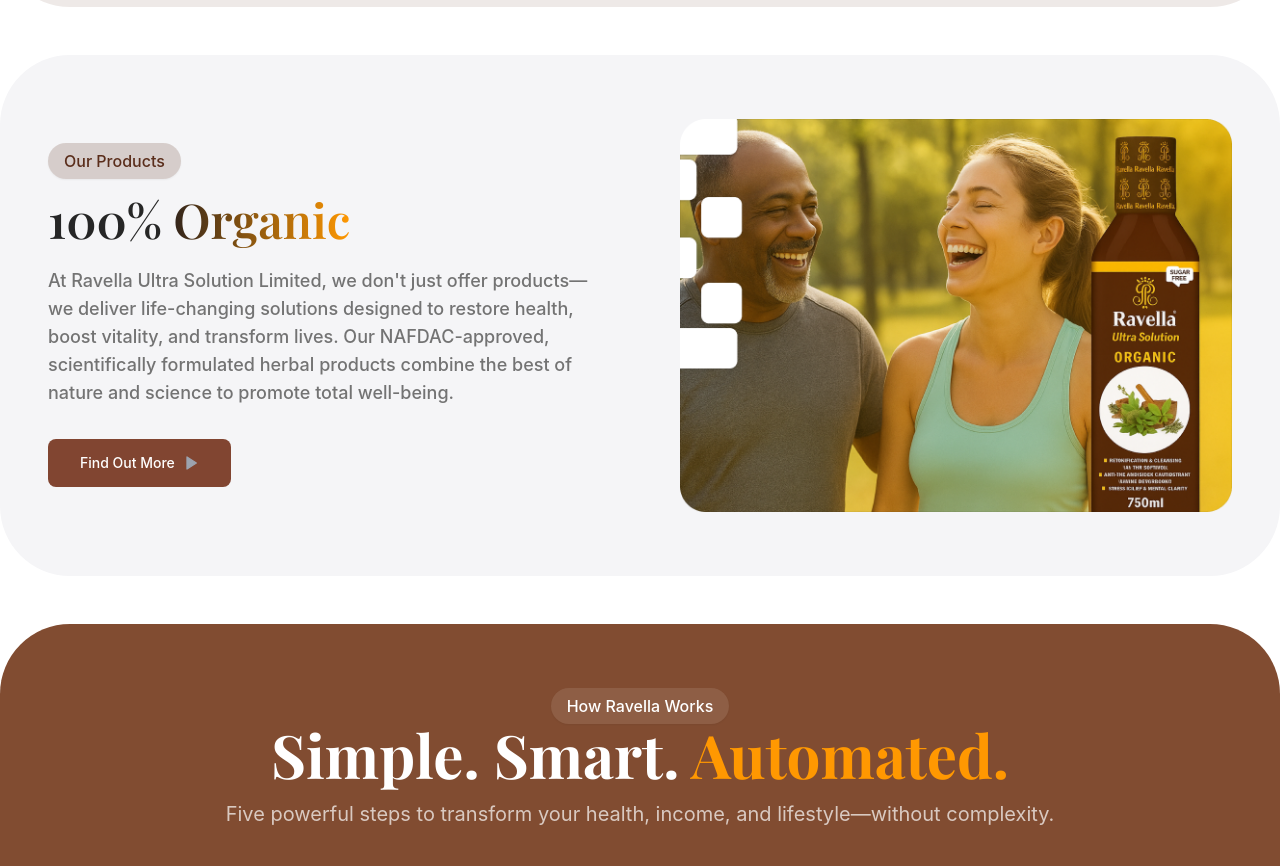
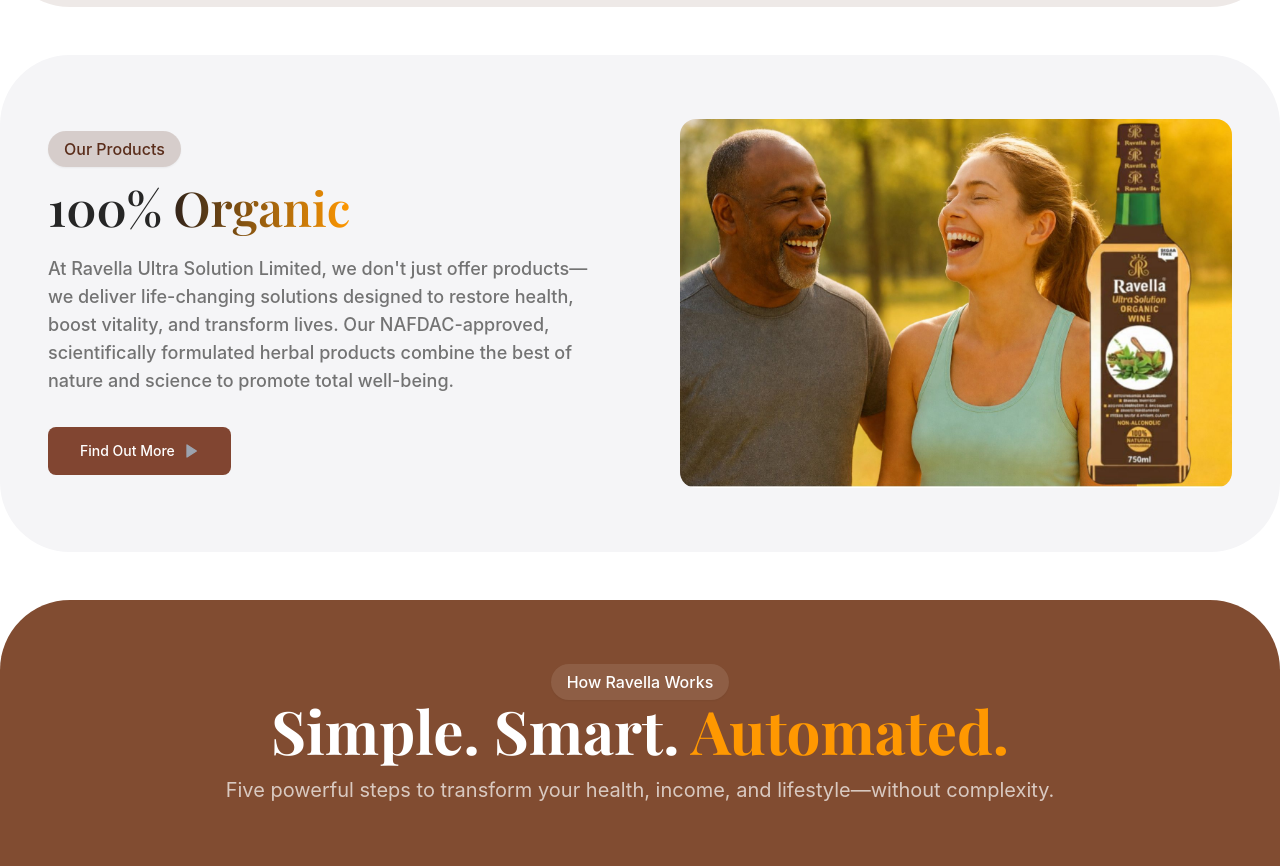
Before and after one commit to Michael-August/Ravella-landing-page, a Next.js app: page / in a window 1280 px wide. Shown: the part 5043-5909 px from the top of the page. Built offline with nearby package versions, Linux system fonts and the light colour scheme; a web font is replaced by a local one.

Commit message:
Updated image

```diff
--- a/app/components/OurProducts.tsx
+++ b/app/components/OurProducts.tsx
@@ -7,7 +7,6 @@
 		<section className="py-8 sm:py-10 lg:py-16 px-4 sm:px-6 lg:px-12 bg-[#F5F5F7] rounded-[40px] sm:rounded-[50px] lg:rounded-[70px] mt-6 sm:mt-8 lg:mt-12">
 			<div className="">
 				<div className="grid lg:grid-cols-2 gap-8 sm:gap-10 lg:gap-16 xl:gap-20 items-center">
-
 					{/* Left Content */}
 					<div>
 						{/* Badge */}
@@ -27,7 +26,10 @@
                 mb-4 sm:mb-6
               "
 						>
-              100% <span className="text-transparent bg-clip-text bg-gradient-to-r from-[#32241B] to-[#FF9801]">Organic</span>
+							100%{" "}
+							<span className="text-transparent bg-clip-text bg-gradient-to-r from-[#32241B] to-[#FF9801]">
+								Organic
+							</span>
 						</h2>
 
 						{/* Description */}
@@ -41,11 +43,12 @@
                 mb-6 sm:mb-8
               "
 						>
-              At Ravella Ultra Solution Limited, we don't just offer products—we
-              deliver life-changing solutions designed to restore health, boost
-              vitality, and transform lives. Our NAFDAC-approved, scientifically
-              formulated herbal products combine the best of nature and science
-              to promote total well-being.
+							At Ravella Ultra Solution Limited, we don't just
+							offer products—we deliver life-changing solutions
+							designed to restore health, boost vitality, and
+							transform lives. Our NAFDAC-approved, scientifically
+							formulated herbal products combine the best of
+							nature and science to promote total well-being.
 						</p>
 
 						{/* CTA */}
@@ -63,13 +66,12 @@
 					<div className="relative order-first lg:order-last">
 						<div className="relative rounded-xl sm:rounded-2xl overflow-hidden">
 							<img
-                src="/our-product.png"
+								src="/couple-drink.jpeg"
 								alt="Woman with natural wellness elements"
 								className="w-full h-auto object-cover"
 							/>
 						</div>
 					</div>
-
 				</div>
 			</div>
 		</section>
```
Also changed, not shown: public/couple-drink.jpeg (added). Lines whose indentation alone changed are shown as unchanged.
